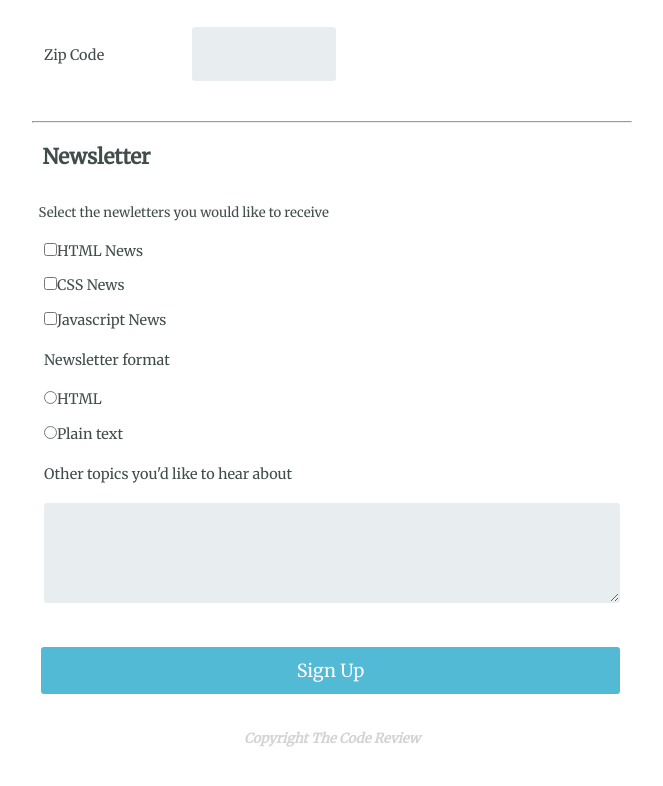
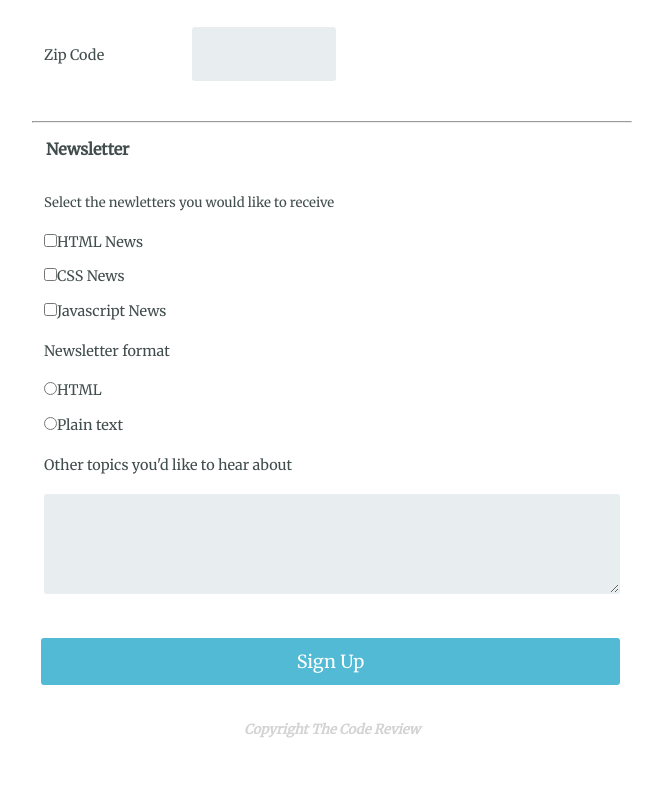
Before and after one commit to CaleMyrick/techdegree-project-3, a plain HTML site: page index.html in a window 1280 px wide. Shown: the part 798-1584 px from the top of the page, without its empty margins (308-971 px from the left). Drawn offline with Linux system fonts and the light colour scheme.

Commit message:
Final Changes
Added CSS folder, fixed a few html validation errors.

```diff
--- a/styles.css
+++ b/css/styles.css
@@ -33,7 +33,7 @@ p{
   margin: 2em .75em 1em .75em;
   padding-top:3px;
   border-left:none;
-  border:right:none;
+  border-right:none;
   border-top: 2px solid gray;
   border-bottom:1px solid gray;
 }
@@ -80,7 +80,6 @@ input[type=time],
 input[type=url],
 textarea,
 select {
-  border-style:solid;
   border-color: transparent;
   border-radius: 3px;
   font-size: 16px;
@@ -91,23 +90,21 @@ select {
   color: #414C4C;
 }
 
-.newsletter h3{
+.newsletter-head{
   margin:0;
   text-align: left;
-  padding-left:.5em;
+  padding-top:1em;
   padding-bottom: 1em;
   color:#414C4C;
   font-weight:bolder;
 }
 
-.newsletter p{
+.newsletter-subhead{
   margin:0;
   text-align: left;
-  padding-left:.5em;
   padding-top:1em;
-  padding-bottom:1em;
+  padding-bottom:1.5em;
   color:#414C4C;
-  max-width: 60%;
 }
 
 .newsletter-label{
@@ -154,6 +151,10 @@ h5{
   font-style: italic;
   color: lightgray;
   padding-bottom:3em;
+}
+
+input:focus{
+  border-color:lightblue;
 }
 
 /* Media Queries For Larger Screens*/
--- a/index.html
+++ b/index.html
@@ -4,7 +4,7 @@
     <meta charset="utf-8">
     <meta name="viewport" content= "width=device-width, initial-scale=1.0">
     <link href="https://fonts.googleapis.com/css?family=Merriweather&display=swap" rel="stylesheet">
-    <link rel="stylesheet" type="text/css" href="styles.css">
+    <link rel="stylesheet" type="text/css" href="css/styles.css">
     <title>TD Project 3</title>
   </head>
   <body>
@@ -13,7 +13,7 @@
 
     <header class="main-header">
       <h1 class="code-review">The Code Review</h1>
-    <header>
+    </header>
 
 
       <!-- Main Content Section Begin -->
@@ -111,25 +111,25 @@
 
           <hr class="hr-2">
 
-          <div class="newsletter">
-            <h3 class="newsletter-head">Newsletter</h3>
+            <fieldset>
+              <legend class="newsletter-head">Newsletter</legend>
+
               <p class="newsletter-subhead">Select the newletters you would like
               to receive</p>
-            <fieldset>
+
               <input type="checkbox" id="html" value="html_news" name="user_interest"><label class="checkbox-label" for="html">HTML News</label><br>
               <input type="checkbox" id="css" value="css_news" name="user_interest"><label class="checkbox-label" for="css">CSS News</label><br>
               <input type="checkbox" id="javascript" value="javascript_news" name="user_interest"><label class="checkbox-label last" for="javascript">Javascript News</label>
 
-                <label class="input-label  newsletter-label">Newsletter format</label>
+              <label class="input-label  newsletter-label" for="html_format">Newsletter format</label>
               <input type="radio" id="html_format" value="html_format" name="user_format"><label class="radio-label" for="html_format">HTML</label><br>
               <input type="radio" id="plain_format" value="plain_format" name="user_format"><label class="radio-label last" for="plain_format">Plain text</label>
 
               <label class="input-label newsletter-label" for="other">Other topics you'd like to hear about</label>
               <textarea id="other" name="user_other_interest"></textarea>
             </fieldset>
-
             <button type="submit">Sign Up</button>
-            </div>
+          </form>
           <!-- End of Form -->
 
           <footer class="copyright">
```
Lines whose indentation alone changed are shown as unchanged.
